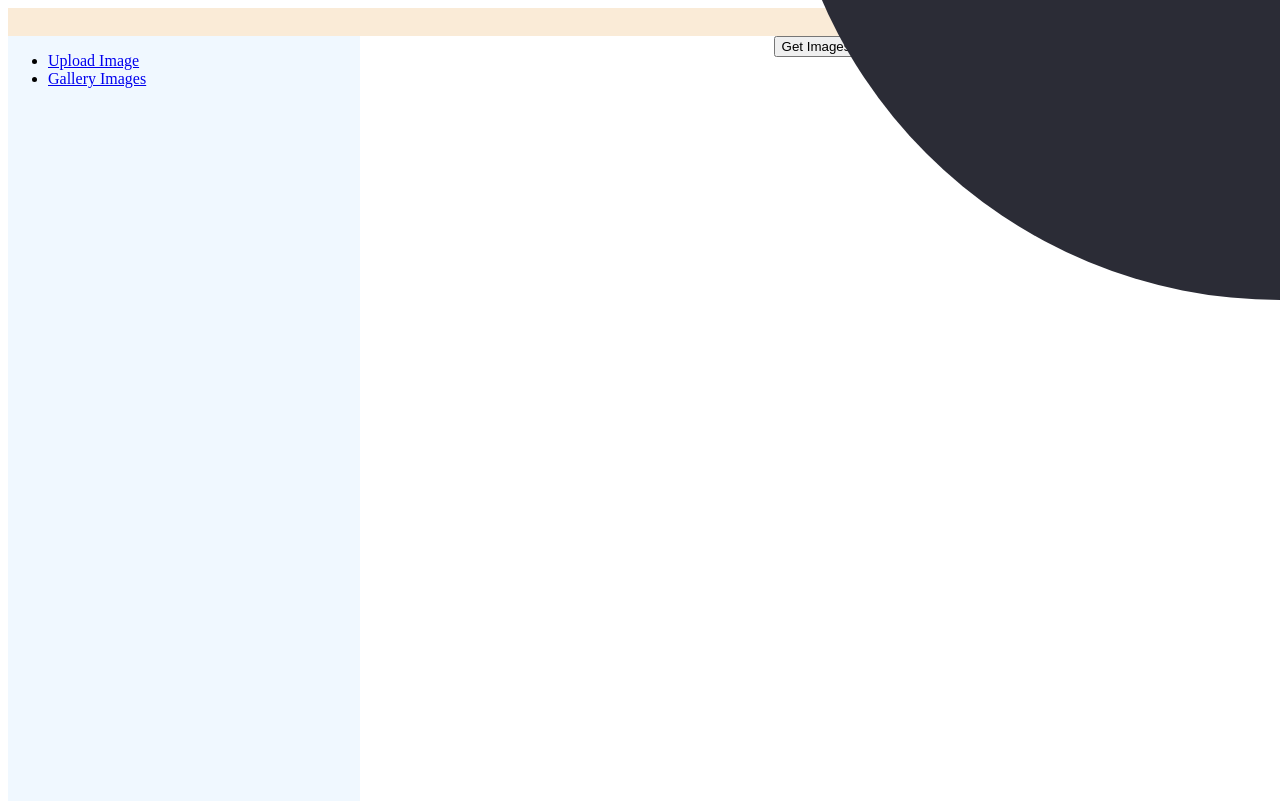
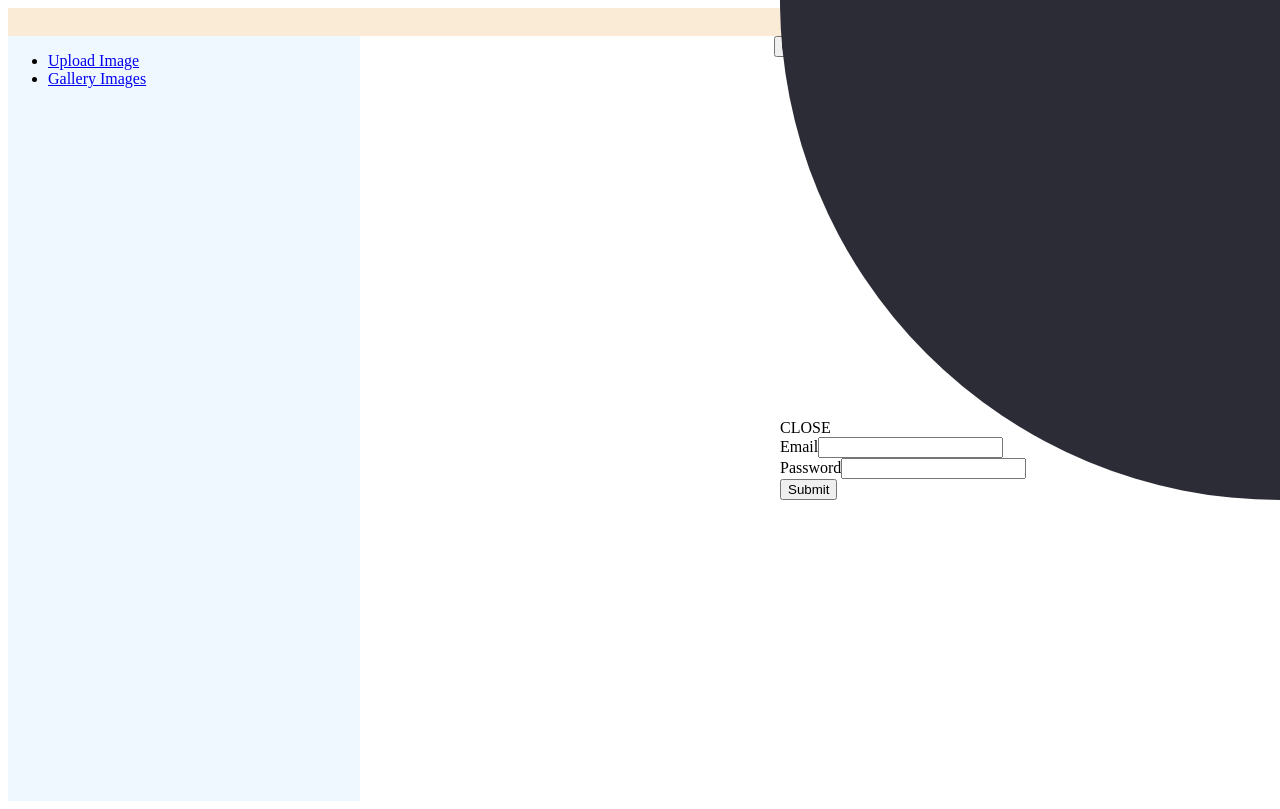
Before and after one commit to HollyBang/image-cloud, a React (Create React App) app in the folder front/: page /gallery in a window 1280 px wide. Both pictures are taken after a click on the link "LOGIN". Built offline with nearby package versions, Linux system fonts and the light colour scheme.

Commit message:
started add form animation

```diff
--- a/front/src/components/UI/CircleForm/CircleForm.css
+++ b/front/src/components/UI/CircleForm/CircleForm.css
@@ -1,7 +1,6 @@
 .pop-up-circle {
-    display: none;
     position: fixed;
-    bottom: 500px;
+    top: -500px;
     width: 1000px;
     height: 1000px;
     -webkit-border-radius: 50%;
@@ -11,14 +10,20 @@
     background: #2b2c36;
     right: -500px;
     z-index: 8999;
-    animation: big-pop-up 0.6s ease-in-out;
+    /* animation: big-pop-up 0.6s ease-in-out;  */
+}
+.register-form {
+    position: absolute;
+    bottom: 0;
+    left: 0;
 }
 .on {
     display: block;
 }
 .off {
-    display: none;
+    animation: big-pop-close 0.6s ease-in-out;
 }
+
 
 
 @keyframes big-pop-up {
@@ -35,3 +40,17 @@
         transform: scale(1);
     }
 }
+@keyframes big-pop-close {
+    0% {
+        transform: scale(1);
+    }
+    60% {
+        transform: scale(1.1);
+    }
+    80% {
+        transform: scale(0.9);
+    }
+    100% {
+        transform: scale(0);
+    }
+}
--- a/front/src/components/UI/CircleForm/CircleForm.jsx
+++ b/front/src/components/UI/CircleForm/CircleForm.jsx
@@ -1,12 +1,32 @@
 import React from 'react';
+import { Field, reduxForm } from 'redux-form';
 import './CircleForm.css';
 
-const CircleForm = (props) => {
-    console.log(props);
-    const { toggleClass } = props;
+let CircleForm = (props) => {
+    const { handleSubmit, clicked } = props;
     return (
-        <div className={`pop-up-circle ${toggleClass}`}></div>
+        <div className={`pop-up-circle`}>
+            <div className="register-form">
+                <form onSubmit={handleSubmit}>
+                <div onClick={clicked} >CLOSE</div>
+                    <div>
+                        <label htmlFor="email">Email</label>
+                        <Field name="email" component="input" type="email" />
+                    </div>
+                    <div>
+                        <label htmlFor="pass">Password</label>
+                        <Field name="password" type="password" component="input" />
+                    </div>
+                    <button type="submit">Submit</button>
+                </form>
+            </div>
+        </div>
     );
 };
 
+CircleForm = reduxForm({
+    // a unique name for the form
+    form: 'contact'
+  })(CircleForm)
+
 export default CircleForm;
--- a/front/src/components/UI/example/ContactForm.css
+++ /dev/null
@@ -1,5 +0,0 @@
-.register-form {
-    position: absolute;
-    top: 0;
-    right: 0;
-}
--- a/front/src/components/UI/example/ContactForm.jsx
+++ /dev/null
@@ -1,29 +0,0 @@
-import React from 'react';
-import { Field, reduxForm } from 'redux-form';
-import './ContactForm.css';
-
-let ContactForm = props => {
-  const { handleSubmit } = props;
-  return (
-    <div className="register-form">
-      <form onSubmit={handleSubmit}>
-        <div>
-          <label htmlFor="email">Email</label>
-          <Field name="email" component="input" type="email" />
-        </div>
-        <div>
-          <label htmlFor="pass">Password</label>
-          <Field name="password" type="password" component="input" />
-        </div>
-        <button type="submit">Submit</button>
-      </form>
-    </div>
-  )
-}
-
-ContactForm = reduxForm({
-  // a unique name for the form
-  form: 'contact'
-})(ContactForm)
-
-export default ContactForm
--- a/front/src/containers/Header/Header.css
+++ b/front/src/containers/Header/Header.css
@@ -9,3 +9,48 @@
 .header-link {
     margin: 5px;
 }
+
+.circle-form-enter {
+    animation: big-pop-up 0.6s ease-in-out;
+  }
+  .circle-form-enter-active {
+
+
+  }
+  .circle-form-exit {
+    animation: big-pop-close 0.6s ease-in-out;
+  }
+  .circle-form-exit-active {
+    opacity: 0.01;
+    transform: scale(0)
+
+  }
+
+  @keyframes big-pop-up {
+    0% {
+        transform: scale(0);
+    }
+    60% {
+        transform: scale(1.1);
+    }
+    80% {
+        transform: scale(0.9);
+    }
+    100% {
+        transform: scale(1);
+    }
+}
+@keyframes big-pop-close {
+    0% {
+        transform: scale(1);
+    }
+    60% {
+        transform: scale(1.1);
+    }
+    80% {
+        transform: scale(0.9);
+    }
+    100% {
+        transform: scale(0);
+    }
+}
--- a/front/src/containers/Header/Header.jsx
+++ b/front/src/containers/Header/Header.jsx
@@ -1,16 +1,18 @@
 import React, { Component } from 'react';
-import { CSSTransitionGroup, TransitionGroup } from 'react-transition-group';
+import { CSSTransition } from 'react-transition-group';
 import './Header.css';
-import ContactForm from '../../components/UI/example/ContactForm.jsx';
+
 import CircleForm from '../../components/UI/CircleForm/CircleForm.jsx';
 
 class Header extends Component {
 
     constructor() {
         super();
-        this.state = { isToggleOn: true };
+        this.state = { isToggleOn: false };
+
 
         this.handleClick = this.handleClick.bind(this);
+        this.submit = this.submit.bind(this);
     }
 
     handleClick() {
@@ -19,21 +21,24 @@ class Header extends Component {
         }));
     }
 
-    submit = values => {
+    submit(values) {
         // print the form values to the console
         console.log(values)
     }
 
     render() {
-        const toggleClass = this.state.isToggleOn ? 'off' : 'on';
+        const { isToggleOn } = this.state;
         return (
             <div className="header">
                 <a className="header-link" onClick={this.handleClick}>LOGIN</a>
                 <a className="header-link" href="">REGISTRATION</a>
-                {/* <ContactForm  onSubmit={this.submit} /> */}
-                <TransitionGroup timeout={100}>
-                    <CircleForm toggleClass={toggleClass} />
-                </TransitionGroup>
+                <CSSTransition
+                    in={isToggleOn}
+                    classNames="circle-form"
+                    unmountOnExit
+                    timeout={600}>
+                    <CircleForm clicked={this.handleClick}  onSubmit={this.submit}/>
+                </CSSTransition>
             </div>
         );
     }
--- a/front/src/store/store.js
+++ b/front/src/store/store.js
@@ -5,7 +5,7 @@ import { applyMiddleware, createStore } from 'redux';
 import { composeWithDevTools } from 'redux-devtools-extension';
 import thunk from 'redux-thunk';
 
-import rootReducer from '../redusers/rootRedusers';
+import rootReducer from '../reducers/rootReducers';
 
 const middleware = [thunk];
 
```
Also changed, not shown: front/src/reducers/getGallery.js (renamed from front/src/redusers/getGallery.js), front/src/reducers/rootReducers.js (renamed from front/src/redusers/rootRedusers.js), 1 other file (tests, documents, lock files or other folders).
